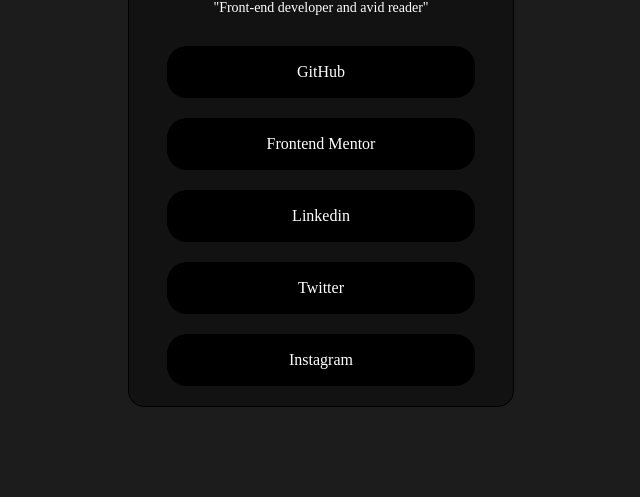
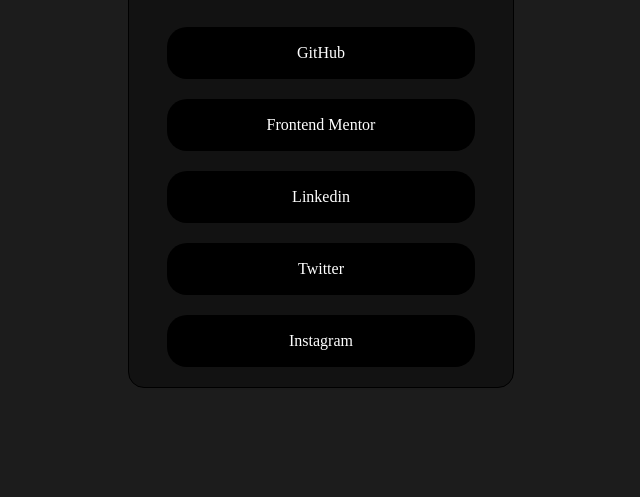
Before and after one commit to hugopires2k/projeto-redessociais, a plain HTML site: page index.html in a window 1280 px wide. Shown: the part 303-800 px from the top of the page, without its empty margins (319-959 px from the left). Drawn offline with Linux system fonts and the light colour scheme.

Commit message:
organizei o projeto
deixei melhor !

```diff
--- a/index.html
+++ b/index.html
@@ -11,11 +11,15 @@
         }
         body{
             background-color: rgba(0, 0, 0, 0.89);
+            min-height: 100vh;
+            display: flex;
+            justify-content: center;
+            align-items: center;
         }
-        header img{
+        main img{
             width: 70px;
         }
-        header{
+        main{
             text-align: center;
             border: 1px solid black;
             width: 30%;
@@ -24,15 +28,14 @@
             background-color: rgba(0, 0, 0, 0.363);
             padding-top: 20px;
             position: relative;
-            top: 10vw;
             border-radius: 16px;
         }
-        header h1{
+        main h1{
             font-family: Arial, Helvetica, sans-serif;
             font-size: 1.3em;
             padding-top: 10px;
         }
-        header p{
+        main p{
             color: yellow;
             font-size: 14px;
             padding-top: 10px;
@@ -103,7 +106,7 @@
     </style>
 </head>
 <body>
-    <header>
+    <main>
         <img src="foto-perfil.png" alt="meuperfil">
         <h1>Hugo Pires</h1>
         <p>Recife PE, Brasil</p>
@@ -125,6 +128,6 @@
                 <a href="#">Instagram</a>
             </div>
         </nav>
-    </header>
+    </main>
 </body>
 </html>
```
